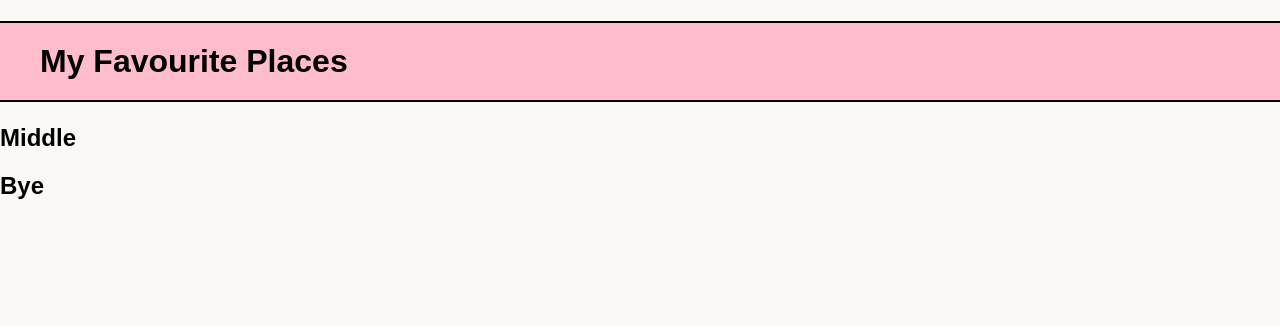
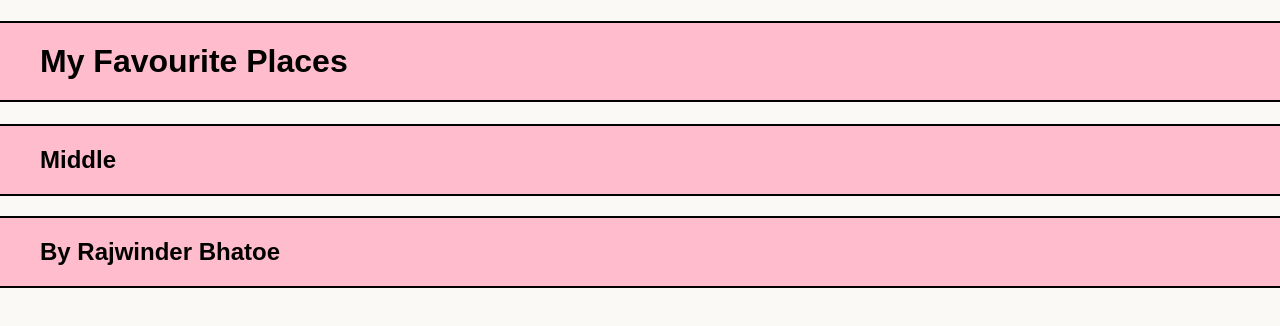
Before and after one commit to rajwinderb/favourite-places, a React (Create React App) app: page / in a window 1280 px wide. Shown: the top 326 px of the page. Built offline with nearby package versions, Linux system fonts and the light colour scheme; the HTML template or start-up script is replaced by a standard one.

Commit message:
App footer added

```diff
--- /dev/null
+++ b/src/components/AppFooter.css
@@ -0,0 +1,8 @@
+h2 {
+  background: #ffbccc;
+  border-top: 2px solid #000;
+  border-bottom: 2px solid #000;
+  padding: 20px 40px;
+  box-sizing: border-box;
+  align-items: center;
+}
--- a/src/components/AppFooter.tsx
+++ b/src/components/AppFooter.tsx
@@ -1,7 +1,9 @@
+import "./AppFooter.css";
+
 function AppFooter(): JSX.Element {
   return (
     <footer>
-      <h2>Bye</h2>
+      <h2>By Rajwinder Bhatoe</h2>
     </footer>
   );
 }
```
